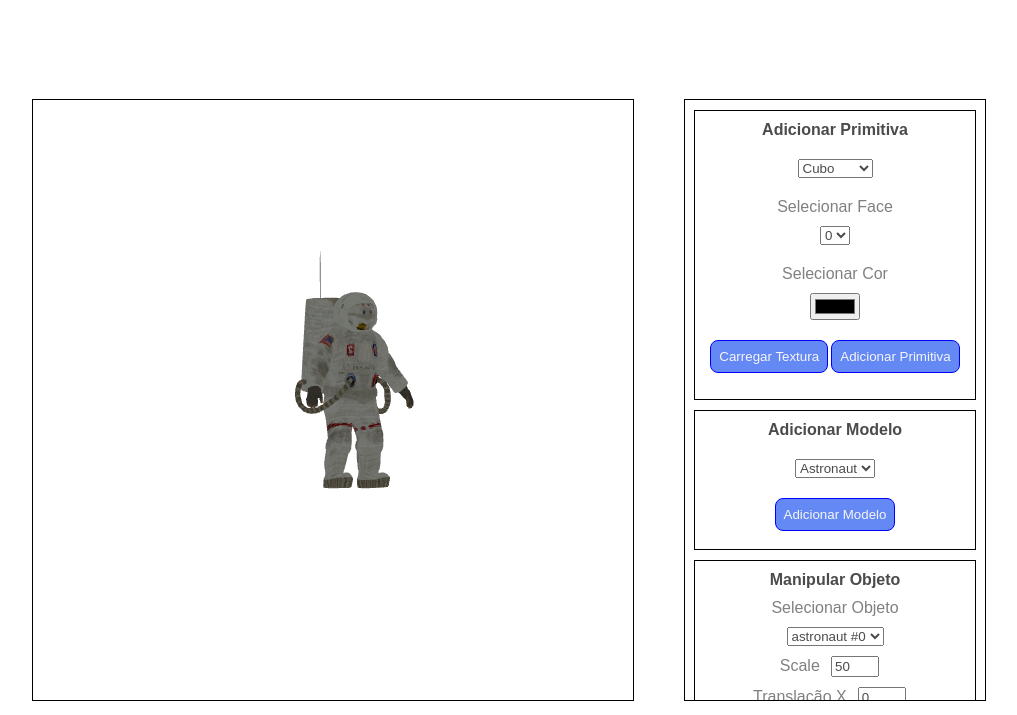
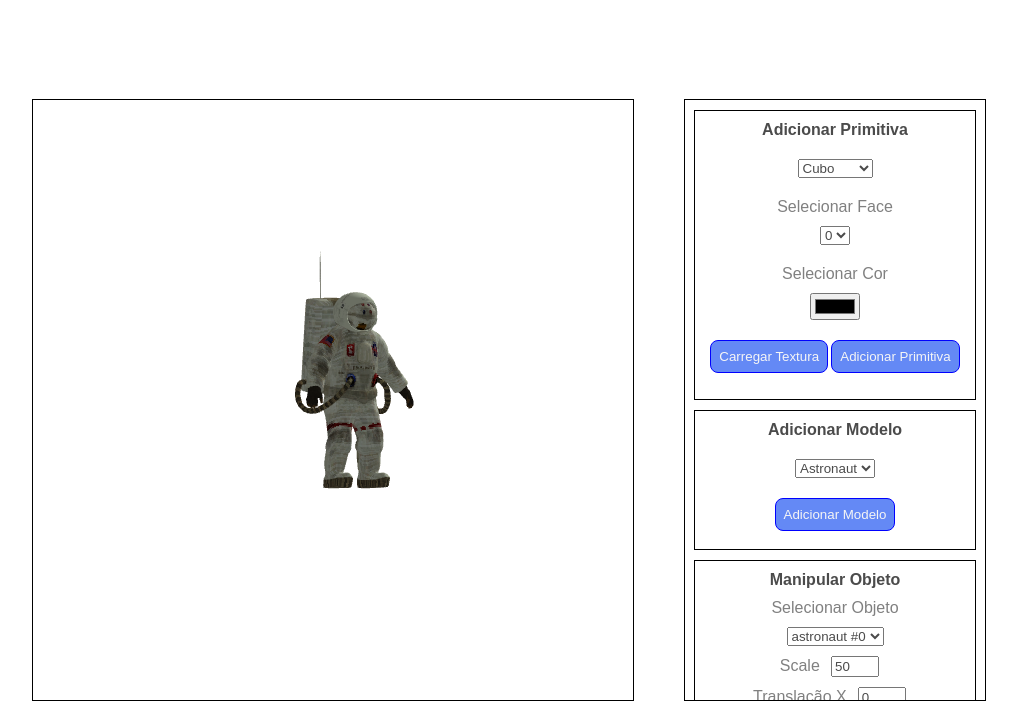
Before and after one commit to carlos-menezes/pa-primitive-canvas, a plain HTML site: page src/index.html in a window 1280 px wide. Both pictures are taken after a click on the button "Adicionar Modelo". Shown: the whole page, without its empty margins (104-1121 px from the left). Drawn offline with Linux system fonts and the light colour scheme.

Commit message:
Send object normals to GPU

```diff
--- a/src/index.html
+++ b/src/index.html
@@ -48,11 +48,12 @@
         vec3 sunlightDirection = normalize(sun.direction);
         vec3 normal =  normalize(fNormal);
         vec3 lightIntensity = fAmbientLightIntensity + (sun.color * max(dot(normal,sunlightDirection),0.0));
+        vec4 texel = texture2D(texture, fTexCoord);
 
-        if(texture2D(texture, fTexCoord).a != 1.0) {
+        if(texel.a != 1.0) {
           gl_FragColor = vec4(fColor * lightIntensity, 1.0);
         } else {
-          gl_FragColor = vec4((1.0, 1.0, 1.0) * lightIntensity, 1.0) * texture2D(texture, fTexCoord);
+          gl_FragColor = vec4(texel.rgb * lightIntensity, 1.0) * texel;
         }
       }
     </script>
--- a/src/js/app.js
+++ b/src/js/app.js
@@ -116,6 +116,7 @@ const createObject = (shape) => {
     textureCoordinates: [],
     faceColors: [],
     texture: null,
+    normals: []
   };
 };
 
@@ -137,7 +138,7 @@ window.onload = () => {
  * @returns `-1` if WebGL is not supported by the browser; `0` otherwise.
  */
 const init = async () => {
-  // *** Get canvas ***
+  // Get canvas
   canvas = document.getElementById("gl-canvas");
 
   /** @type {WebGLRenderingContext} */ // ONLY FOR VS CODE
@@ -147,15 +148,15 @@ const init = async () => {
     return -1;
   }
 
-  // *** Set viewport ***
+  // Set viewport
   gl.viewport(0, 0, canvas.width, canvas.height);
 
-  // *** Set color to the canvas ***
+  // Set color to the canvas
   gl.clearColor(1.0, 1.0, 1.0, 1.0);
   gl.clear(gl.COLOR_BUFFER_BIT | gl.DEPTH_BUFFER_BIT);
   gl.enable(gl.DEPTH_TEST);
 
-  // *** Initialize vertex and fragment shader ***
+  // Initialize vertex and fragment shader
   program = initShaders(gl, "vertex-shader", "fragment-shader");
   gl.useProgram(program);
   gl.enable(gl.BLEND);
@@ -285,7 +286,7 @@ const init = async () => {
     }
   });
 
-  // *** Render ***
+  // Render
   render();
 
   return 0;
@@ -401,6 +402,7 @@ const handleAddModel = async () => {
   object.pointCoordinates = data.position;
   normalize(object.pointCoordinates);
   object.textureCoordinates = data.texcoord;
+  object.normals = data.normal;
 
   const textureFilePath = `${MODELS_SRC}/${selectedModelValue}.png`;
   let image = new Image();
@@ -596,7 +598,7 @@ const configureTexture = (object, image) => {
  * @param {*} object
  */
 const preparePrimitive = (object) => {
-  // *** Send position data to the GPU ***
+  // Send position data to the GPU
   let vBuffer = gl.createBuffer();
   gl.bindBuffer(gl.ARRAY_BUFFER, vBuffer);
   gl.bufferData(
@@ -605,12 +607,12 @@ const preparePrimitive = (object) => {
     gl.STATIC_DRAW
   );
 
-  // *** Define the form of the data ***
+  // Define the form of the data
   let vPosition = gl.getAttribLocation(program, "vPosition");
   gl.enableVertexAttribArray(vPosition);
   gl.vertexAttribPointer(vPosition, 3, gl.FLOAT, false, 0, 0);
 
-  // *** Send color data to the GPU ***
+  // Send color data to the GPU
   let cBuffer = gl.createBuffer();
   gl.bindBuffer(gl.ARRAY_BUFFER, cBuffer);
   gl.bufferData(
@@ -619,18 +621,18 @@ const preparePrimitive = (object) => {
     gl.STATIC_DRAW
   );
 
-  // *** Define the color of the data ***
+  // Define the color of the data
   let vColor = gl.getAttribLocation(program, "vColor");
   gl.enableVertexAttribArray(vColor);
   gl.vertexAttribPointer(vColor, 3, gl.FLOAT, false, 0, 0);
 
   gl.bindTexture(gl.TEXTURE_2D, whiteTexture);
 
-  // *** Get a pointer for the model viewer
+  // Get a pointer for the model vi
   modelViewMatrix = gl.getUniformLocation(program, "modelViewMatrix");
   ctm = mat4.create();
 
-  // *** Apply transformations ***
+  // Apply transformations
   mat4.scale(ctm, ctm, [object.scale, object.scale, object.scale]);
   mat4.translate(ctm, ctm, [
     object.translation[0],
@@ -638,7 +640,7 @@ const preparePrimitive = (object) => {
     object.translation[2],
   ]);
 
-  // *** Rotate cube (if necessary) ***
+  // Rotate cube (if necessary)
   object.currentRotation[0] += object.rotation[0];
   object.currentRotation[1] += object.rotation[1];
   object.currentRotation[2] += object.rotation[2];
@@ -646,10 +648,10 @@ const preparePrimitive = (object) => {
   mat4.rotateY(ctm, ctm, object.currentRotation[1]);
   mat4.rotateZ(ctm, ctm, object.currentRotation[2]);
 
-  // *** Transfer the information to the model viewer ***
+  // Transfer the information to the model viewer
   gl.uniformMatrix4fv(modelViewMatrix, false, ctm);
 
-  // *** Draw the triangles ***
+  // Draw the triangles
   gl.drawArrays(gl.TRIANGLES, 0, object.pointCoordinates.length / 3);
 };
 
@@ -659,7 +661,7 @@ const preparePrimitive = (object) => {
  * @param {*} object
  */
 const prepareModel = (object) => {
-  // *** Send position data to the GPU ***
+  // Send position data to the GPU
   let vBuffer = gl.createBuffer();
   gl.bindBuffer(gl.ARRAY_BUFFER, vBuffer);
   gl.bufferData(
@@ -668,7 +670,7 @@ const prepareModel = (object) => {
     gl.STATIC_DRAW
   );
 
-  // *** Define the form of the data ***
+  // Define the form of the data
   let vPosition = gl.getAttribLocation(program, "vPosition");
   gl.enableVertexAttribArray(vPosition);
   gl.vertexAttribPointer(vPosition, 3, gl.FLOAT, false, 0, 0);
@@ -676,17 +678,17 @@ const prepareModel = (object) => {
   gl.bindTexture(gl.TEXTURE_2D, object.texture);
   // gl.bindTexture(gl.TEXTURE_2D, texture);
 
-  // *** Send color data to the GPU ***
+  // Send color data to the GPU
   let cBuffer = gl.createBuffer();
   gl.bindBuffer(gl.ARRAY_BUFFER, cBuffer);
   gl.bufferData(gl.ARRAY_BUFFER, new Float32Array([1, 1, 1]), gl.STATIC_DRAW);
 
-  // *** Define the color of the data ***
+  // Define the color of the data
   let vColor = gl.getAttribLocation(program, "vColor");
   gl.enableVertexAttribArray(vColor);
   gl.vertexAttribPointer(vColor, 3, gl.FLOAT, false, 0, 0);
 
-  // *** Send texture data to the GPU ***
+  // Send texture data to the GPU
   let tBuffer = gl.createBuffer();
   gl.bindBuffer(gl.ARRAY_BUFFER, tBuffer);
   gl.bufferData(
@@ -699,11 +701,19 @@ const prepareModel = (object) => {
   gl.enableVertexAttribArray(vTexCoord);
   gl.vertexAttribPointer(vTexCoord, 3, gl.FLOAT, false, 0, 0);
 
-  // *** Get a pointer for the model viewer
+   // Send normals to the GPU
+   var nBuffer = gl.createBuffer();
+   gl.bindBuffer(gl.ARRAY_BUFFER, nBuffer);
+   gl.bufferData(gl.ARRAY_BUFFER, new Float32Array(object.normals), gl.STATIC_DRAW);
+   var vNormData = gl.getAttribLocation(program, "aNormal");
+   gl.vertexAttribPointer(vNormData, 3, gl.FLOAT, gl.TRUE, 0, 0);
+   gl.enableVertexAttribArray(vNormData);
+
+  // Get a pointer for the model viewer
   modelViewMatrix = gl.getUniformLocation(program, "modelViewMatrix");
   ctm = mat4.create();
 
-  // *** Apply transformations ***
+  // Apply transformations
   mat4.scale(ctm, ctm, [object.scale, object.scale, object.scale]);
   mat4.translate(ctm, ctm, [
     object.translation[0],
@@ -711,7 +721,7 @@ const prepareModel = (object) => {
     object.translation[2],
   ]);
 
-  // *** Rotate cube (if necessary) ***
+  // Rotate cube (if necessary)
   object.currentRotation[0] += object.rotation[0];
   object.currentRotation[1] += object.rotation[1];
   object.currentRotation[2] += object.rotation[2];
@@ -719,10 +729,10 @@ const prepareModel = (object) => {
   mat4.rotateY(ctm, ctm, object.currentRotation[1]);
   mat4.rotateZ(ctm, ctm, object.currentRotation[2]);
 
-  // *** Transfer the information to the model viewer ***
+  // Transfer the information to the model viewer
   gl.uniformMatrix4fv(modelViewMatrix, false, ctm);
 
-  // *** Draw the triangles ***
+  // Draw the triangles
   gl.drawArrays(gl.TRIANGLES, 0, object.pointCoordinates.length / 3);
 };
 
```
